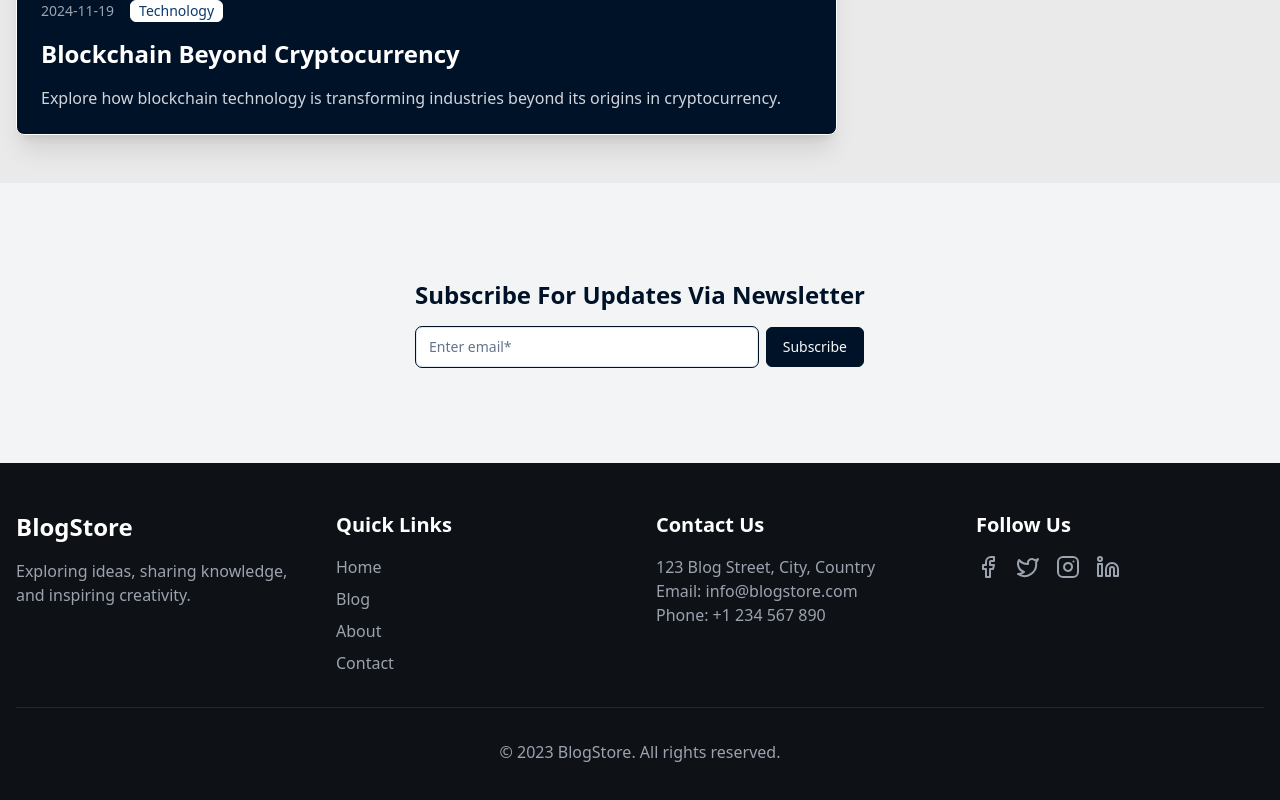
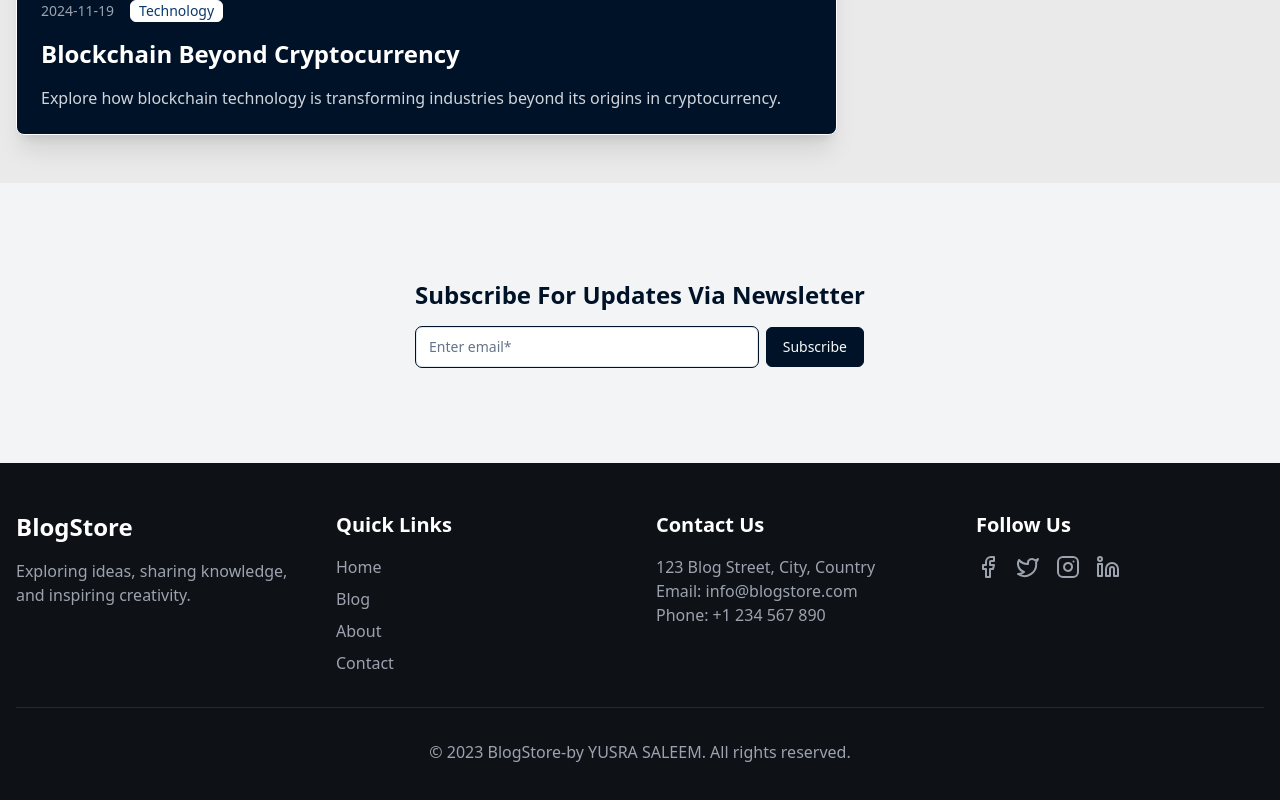
Before and after one commit to Yusra-Saleem/BlogStore-website, a Next.js app: page / in a window 1280 px wide. Shown: the part 1631-2431 px from the top of the page. Built offline with nearby package versions, Linux system fonts and the light colour scheme.

Commit message:
Next.js project

```diff
--- a/src/components/footer.tsx
+++ b/src/components/footer.tsx
@@ -36,7 +36,7 @@ export default function Footer() {
           </div>
         </div>
         <div className="mt-8 pt-8 border-t border-gray-800 text-center">
-          <p className="text-gray-400">&copy; 2023 BlogStore. All rights reserved.</p>
+          <p className="text-gray-400">&copy; 2023 BlogStore-by YUSRA SALEEM. All rights reserved.</p>
         </div>
       </div>
     </footer>
```
